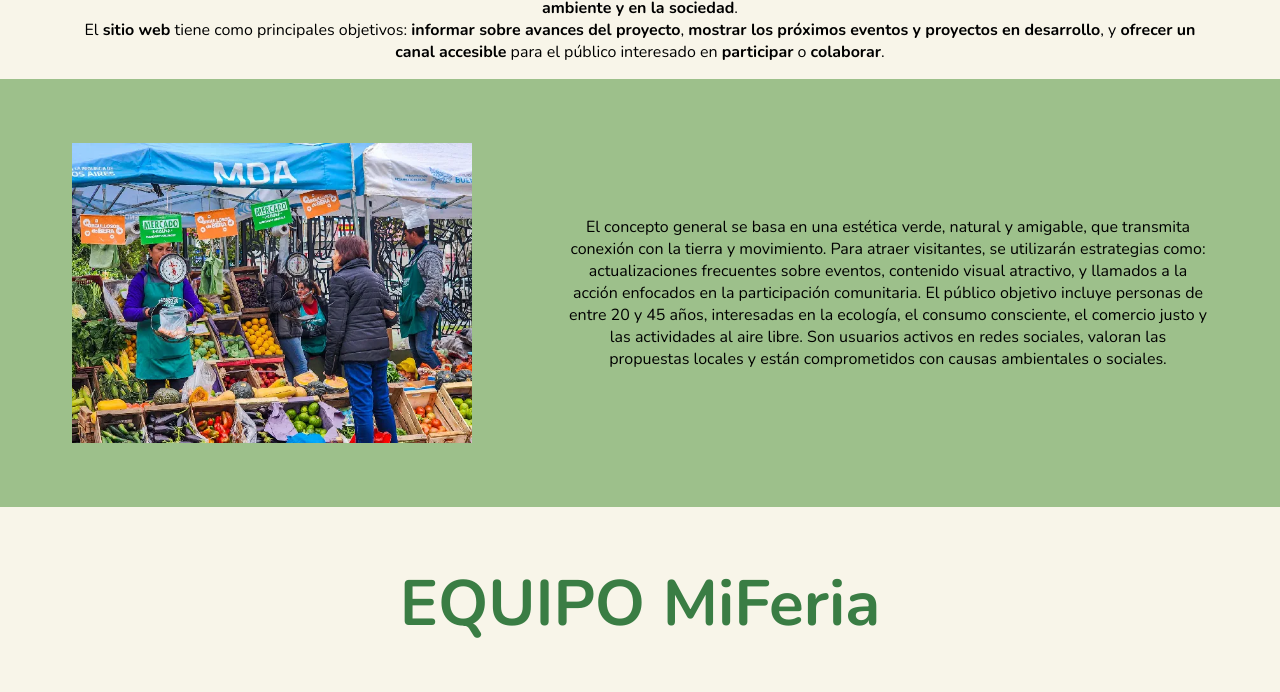
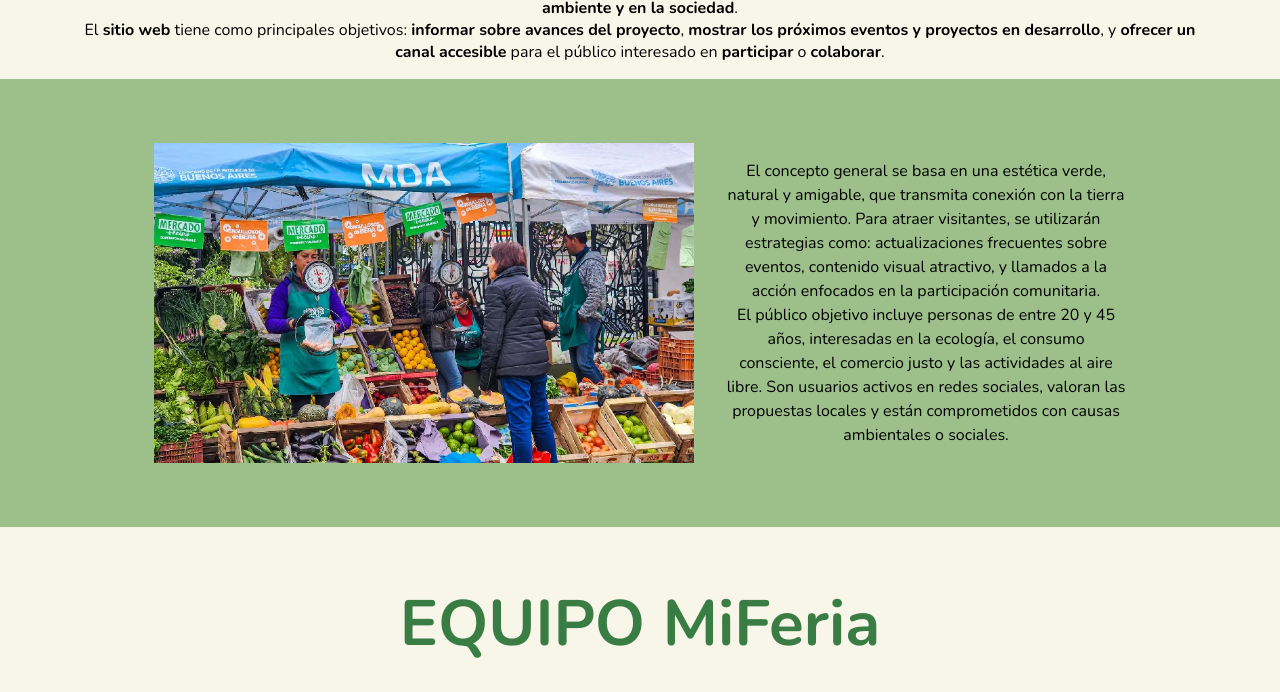
Before and after one commit to agustinlopez1-uade/Caso2FeriaSustentableItinerante, a plain HTML site: page avances.html in a window 1280 px wide. Shown: the part 650-1342 px from the top of the page. Drawn offline with nearby package versions, Linux system fonts and the light colour scheme.

Commit message:
texto-imagen se ajustan en base al tamanio de la pantalla

```diff
--- a/avances.html
+++ b/avances.html
@@ -39,7 +39,7 @@
                 <p>
                     El concepto general se basa en una estética verde, natural y amigable, que transmita conexión con la tierra y movimiento.
                     Para atraer visitantes, se utilizarán estrategias como: actualizaciones frecuentes sobre eventos, contenido visual atractivo,
-                    y llamados a la acción enfocados en la participación comunitaria.
+                    y llamados a la acción enfocados en la participación comunitaria.<br>
                     El público objetivo incluye personas de entre 20 y 45 años, interesadas en la ecología, el consumo consciente, el comercio
                     justo y las actividades al aire libre. Son usuarios activos en redes sociales, valoran las propuestas locales y están
                     comprometidos con causas ambientales o sociales.
--- a/styles.css
+++ b/styles.css
@@ -55,20 +55,24 @@ h2{
   display: flex;
   flex-direction: row;
   justify-content: center;
-  align-items: center;
-  gap: 2em;
-  padding: 0 2em;
+  align-items: stretch;
+  padding: 1em 2em;
   max-width: 1200px;
   margin: 0 auto;
 }
 
 .texto-imagen img, .texto-imagen p{
-    padding: 2em;
+    padding: 1em 1em;
+}
+
+.texto-imagen p{
+    max-width: 400px;
+    line-height: 1.5;
 }
 
 .texto-imagen img{
-    width: 400px;
-    height: 300px;
+    width: 45%;
+    height: auto;
     object-fit: cover;
 }
 
```
